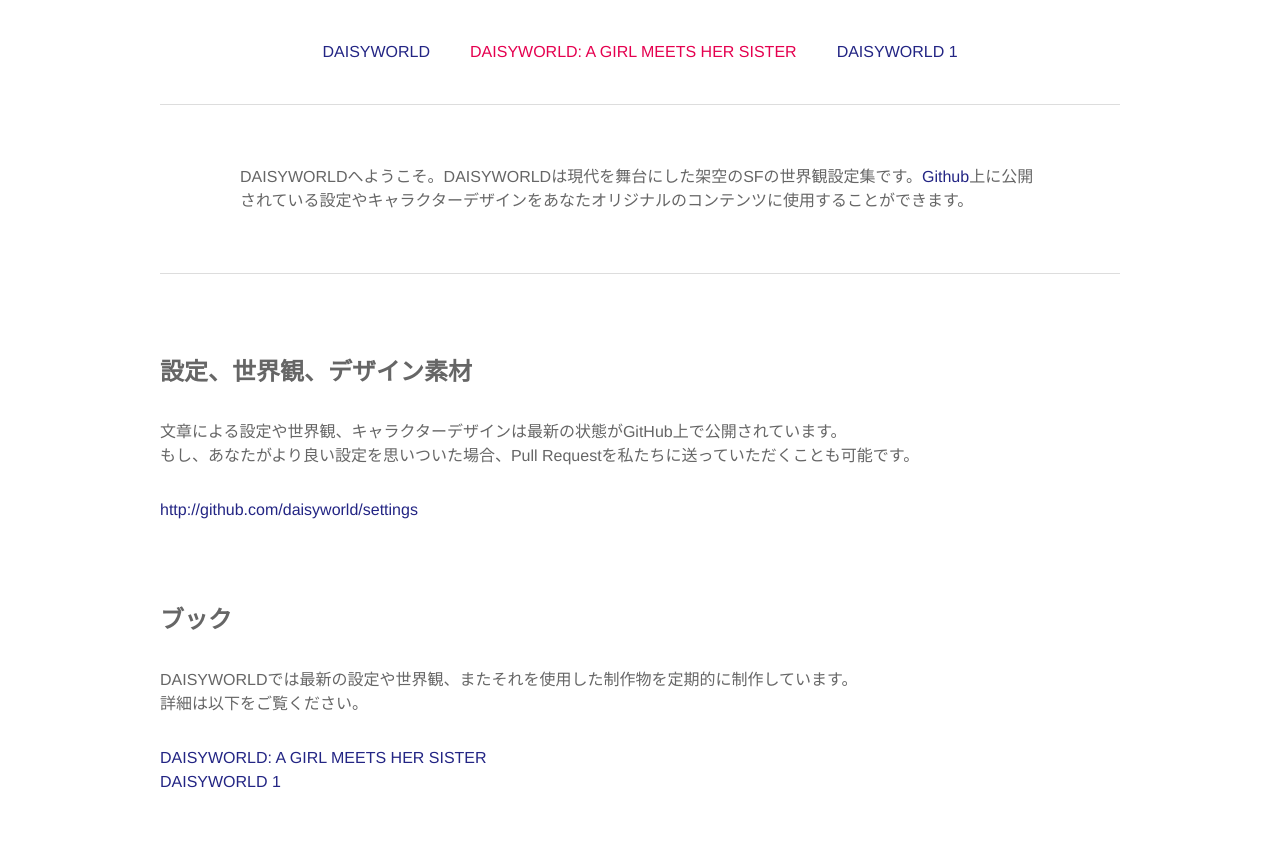
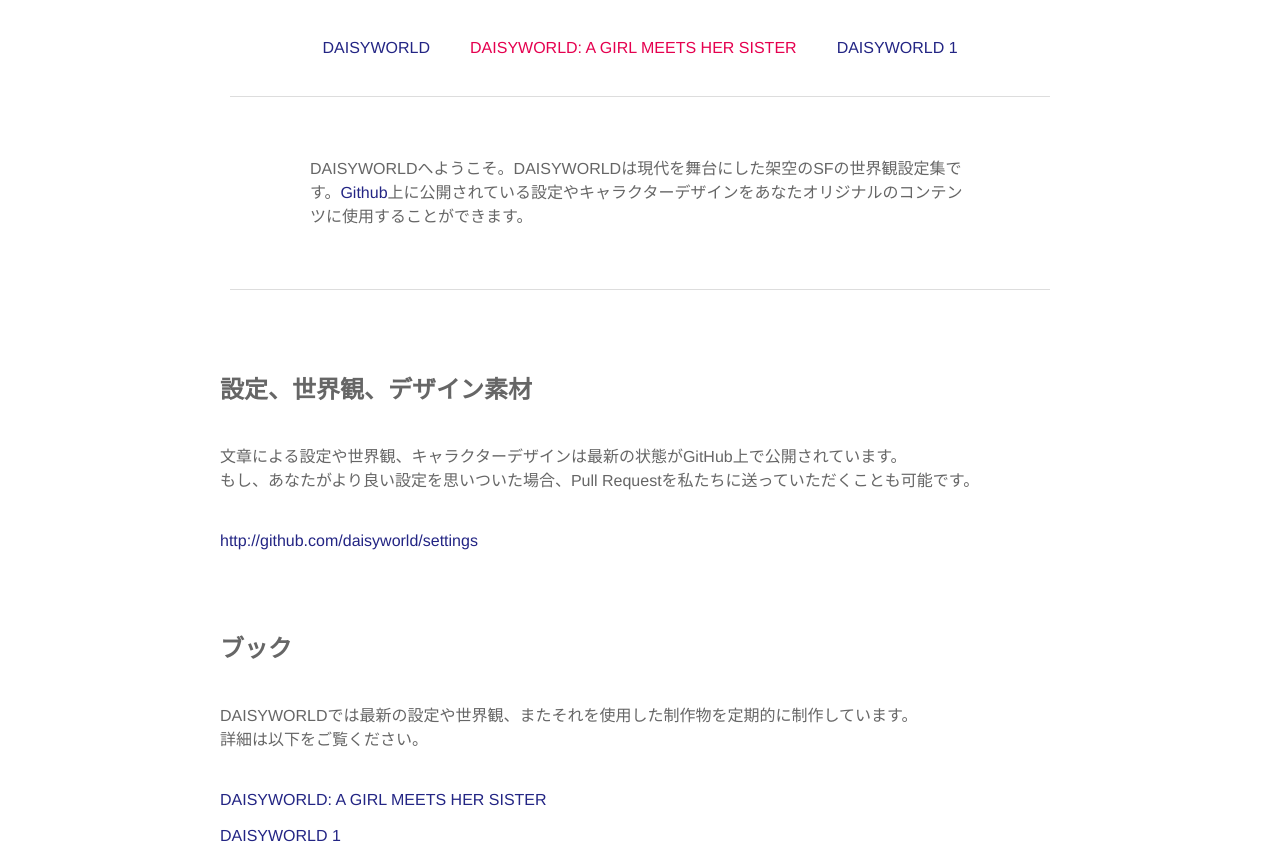
Before and after one commit to daisyworld/daisyworld.github.io, a website: page index.html in a window 1280 px wide. Shown: the part 600-1447 px from the top of the page. Drawn offline with nearby package versions, Linux system fonts and the light colour scheme; a small style sheet from the web is missing.

Commit message:
css修正

```diff
--- a/index.html
+++ b/index.html
@@ -81,12 +81,12 @@
       <li>
         <div class="name">有馬トモユキ</div>
         <div class="url"><a href="http://twitter.com/tatsdesign" target="_blank">@tatsdesign</a></div>
-        <div class="role">Concept, Creative Direction, Design</div>
+        <div class="role">Concept Design, Creative Direction, Design</div>
       </li>
       <li>
         <div class="name">瀬島卓也</div>
         <div class="url"><a href="http://twitter.com/sezitak" target="_blank">@sezitak</a></div>
-        <div class="role">Concept, Planning</div>
+        <div class="role">Concept Design, Planning</div>
       </li>
       <li>
         <div class="name">kirusu</div>
--- a/sass/style.scss
+++ b/sass/style.scss
@@ -8,7 +8,6 @@
     width: 100%;
     color: #666;
     font-size: 16px;
-  line-height: 1.5;
     font-family: 'Neue Haas Unica W01',Helvetica, Arial,'ヒラギノ角ゴ Pro W3','Hiragino Kaku Gothic Pro','ＭＳ Ｐゴシック','MS PGothic',sans-serif;
 }
 
@@ -54,27 +53,40 @@
     list-style: none;
 }
 
-
-
 article,footer{
-    width: 960px;
+    width: 840px;
     margin: 0px auto 80px auto;
     &#welcome{
-        width: 800px;
+        width: 660px;
         padding: 60px 80px;
         border-top: 1px solid #DDD;
         border-bottom: 1px solid #DDD;
     }
     h2{
-        margin-bottom: 30px;
+        margin-bottom: 40px;
+        font-weight: 400 Normal
+    }
+    p{
+      line-height: 1.5;
     }
     ul{
+        line-height: 1.0;
         &.links{
-            margin-top: 30px;
+            margin-top: 40px;
+            li {
+                margin-bottom: 20px;
+            }
+            &:last-child{
+                margin-bottom: 0px;
+            }
         }
         &.member{
-            margin-top: 50px;
+            margin-top: 60px;
             li {
+                margin-bottom: 20px;
+                &:last-child{
+                    margin-bottom: 0px;
+                }
                 div{
                     display: inline-block;
                     &.name{
@@ -94,18 +106,19 @@
 }
 
 nav{
-    width: 960px;
+    width: 840px;
     margin: 40px auto;
+    overflow: hidden;
     ul{
-        position:relative; /* 相対配置 */
-        left:50%; /* ボタン全体を中央によせる */
-        float:left; /* floatでリストを浮遊させる */
+        position:relative;
+        left:50%;
+        float:left;
         li{
-            position:relative; /* 相対配置 */
-            left:-50%; /* ボタンの幅の半分だけ左に寄せる */
-            float:left; /* ボタン同士を回りこませる */
+            line-height: 1.0;
+            position:relative;
+            left:-50%;
+            float:left;
             margin-right: 40px;
-
             &:last-child{
                 margin-right: 0px;
             }
@@ -114,11 +127,11 @@
 }
 
 footer{
-    width: 960px;
-    margin: 40px auto 0px auto;
+    width: 840px;
+    margin: 0px auto 0px auto;
     text-align: center;
     font-size: 12px;
-    padding: 40px 0px;
+    padding: 40px 0px 80px 0px;
     border-top: 1px solid #DDD;
     font-weight: 700;
 }
```
Also changed, not shown: css/style.css. Lines whose indentation alone changed are shown as unchanged.
